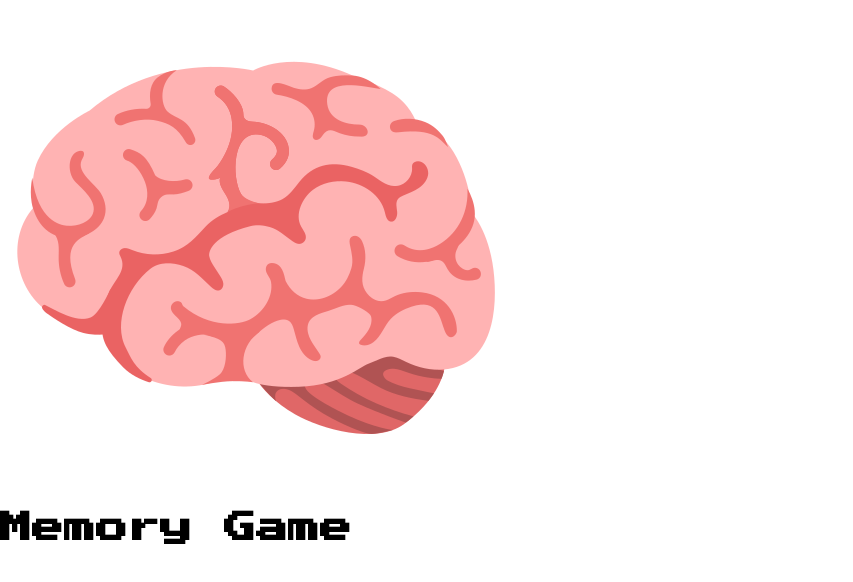
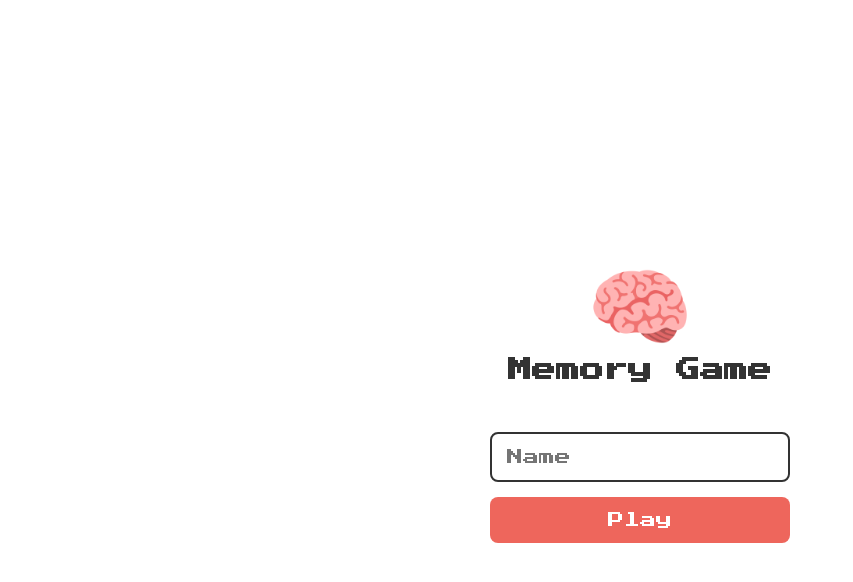
Before and after one commit to rarorza/MemoryGame, a plain HTML site: page index.html in a window 1280 px wide. Shown: the whole page, without its empty margins (0-853 px from the left). Drawn offline with Linux system fonts and the light colour scheme.

Commit message:
login js and css

```diff
--- a/assets/css/login.css
+++ b/assets/css/login.css
@@ -0,0 +1,53 @@
+.login_form {
+  align-items: center;
+  display: flex;
+  flex-direction: column;
+  height: 100vh;
+  justify-content: center;
+}
+
+.login_header {
+  align-items: center;
+  display: flex;
+  flex-direction: column;
+  justify-content: center;
+  margin-bottom: 50px;
+}
+
+.login_header img {
+  width: 100px;
+}
+
+.login_header h1 {
+  color: #333;
+  font-size: 1.5em;
+}
+
+.login_input {
+  border: 2px solid #333;
+  border-radius: 8px;
+  color: #333;
+  font-size: 1em;
+  margin-bottom: 15px;
+  max-width: 300px;
+  outline: none;
+  padding: 15px;
+  width: 100%;
+}
+
+.login_button {
+  background-color: #ee665c;
+  border-radius: 8px;
+  color: #fff;
+  cursor: pointer;
+  font-size: 1em;
+  max-width: 300px;
+  padding: 15px;
+  width: 100%;
+}
+
+.login_button:disabled {
+  background-color: #eee;
+  color: #aaa;
+  cursor: auto;
+}
--- a/index.html
+++ b/index.html
@@ -2,21 +2,29 @@
 <html lang="en">
 
 <head>
-  <title></title>
+  <title>Memory Game | Login</title>
   <meta charset="UTF-8">
   <meta name="viewport" content="width=device-width, initial-scale=1">
-  <link rel="stylesheet" href="">
+
   <link rel="stylesheet" href="./assets/css/reset.css">
+  <link rel="stylesheet" href="./assets/css/login.css">
+  <link rel="stylesheet" href="./assets/css/game.css">
+
+  <script defer scr="./assets/js/login.js"></script>
 </head>
 
 <body>
 
-  <form class="lorgin_form">
-    <div class="login_header">
-      <img src="./assets/images/brain.png">
-      <h1>Memory Game</h1>
-    </div>
-  </form>
+  <main>
+    <form class="login_form">
+      <div class="login_header">
+        <img src="./assets/images/brain.png" alt="brain icon">
+        <h1>Memory Game</h1>
+      </div>
+      <input type="text" placeholder="Name" class="login_input">
+      <button type="submit" class="login_button">Play</button>
+    </form>
+  </main>
 
 </body>
 
```
Also changed, not shown: assets/js/login.js (+20 -0 lines).
